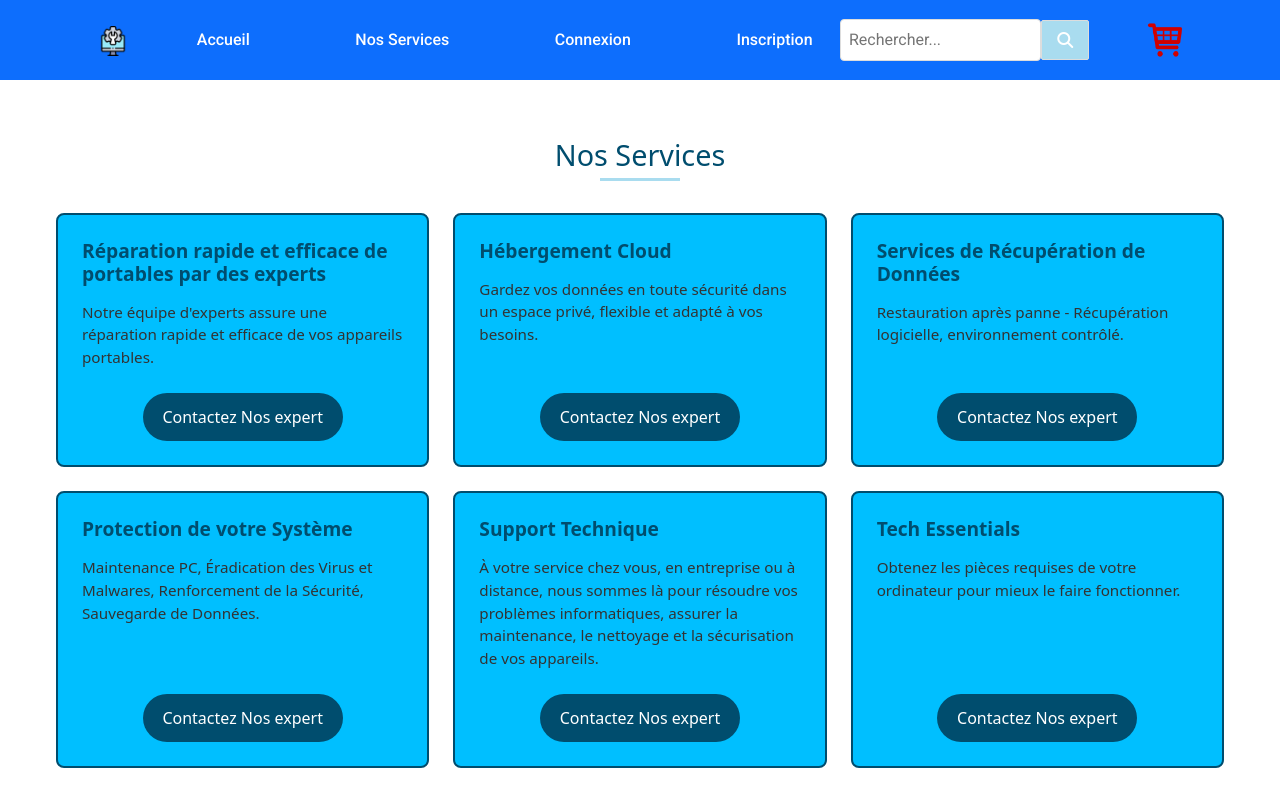
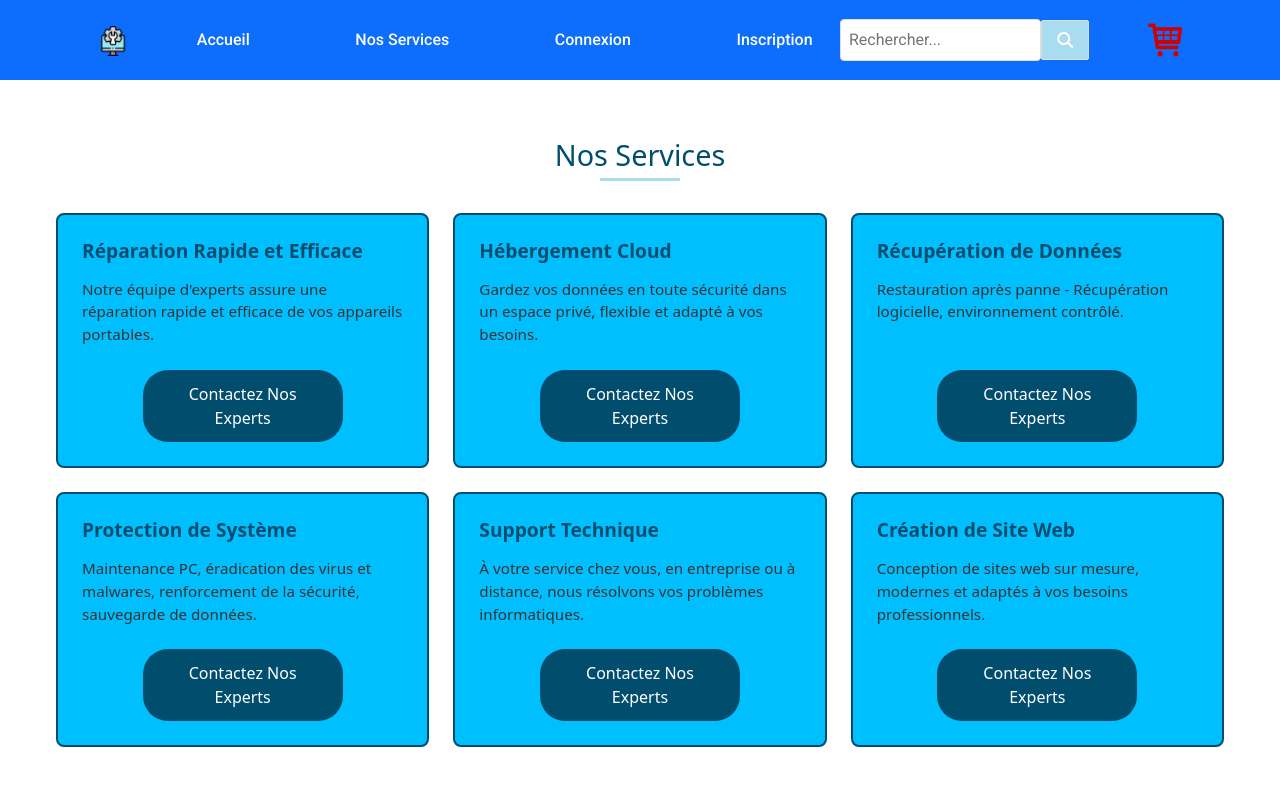
Before and after one commit to Masihullah37/Projects, a React (Vite) app in the folder Frontend/: page /services in a window 1280 px wide. Shown: the top 806 px of the page. Built offline with nearby package versions, Linux system fonts and the light colour scheme.

Commit message:
Optimisation de la section Services avec défilement fluide et structure claire

```diff
--- a/Frontend/src/components/ServicesSection.jsx
+++ b/Frontend/src/components/ServicesSection.jsx
@@ -1,36 +1,37 @@
 
 
 
-import { useRef } from "react"
-import styles from "../styles/ServicesSection.module.css"
+import { useRef } from "react";
+import styles from "../styles/ServicesSection.module.css";
 
 function ServicesSection({ repairFormRef }) {
-  const servicesSectionRef = useRef(null)
+   // Référence pour la section des services
+  const servicesSectionRef = useRef(null);
 
   const scrollToRepairForm = () => {
-    // Add an offset to ensure the title is visible
     if (repairFormRef.current) {
-      const yOffset = -100 // Adjust this value as needed
-      const element = repairFormRef.current
-      const y = element.getBoundingClientRect().top + window.pageYOffset + yOffset
+      const yOffset = -100; // Adjust this value as needed
+      const element = repairFormRef.current;
+      const y = element.getBoundingClientRect().top + window.pageYOffset + yOffset;
 
-      window.scrollTo({ top: y, behavior: "smooth" })
+      window.scrollTo({ top: y, behavior: "smooth" });
     }
-  }
+  };
 
   return (
     <section ref={servicesSectionRef} id="services" className={styles.servicesSection}>
       <h2 className={styles.sectionTitle}>Nos Services</h2>
 
+      {/* Grille des services */}
       <div className={styles.servicesGrid}>
         {/* Service Card 1 */}
         <div className={styles.serviceCard}>
-          <h3 className={styles.serviceTitle}>Réparation rapide et efficace de portables par des experts</h3>
+          <h3 className={styles.serviceTitle}>Réparation Rapide et Efficace</h3>
           <p className={styles.serviceDescription}>
             Notre équipe d'experts assure une réparation rapide et efficace de vos appareils portables.
           </p>
           <button onClick={scrollToRepairForm} className={styles.contactButton}>
-            Contactez Nos expert
+            Contactez Nos Experts
           </button>
         </div>
 
@@ -41,29 +42,29 @@ function ServicesSection({ repairFormRef }) {
             Gardez vos données en toute sécurité dans un espace privé, flexible et adapté à vos besoins.
           </p>
           <button onClick={scrollToRepairForm} className={styles.contactButton}>
-            Contactez Nos expert
+            Contactez Nos Experts
           </button>
         </div>
 
         {/* Service Card 3 */}
         <div className={styles.serviceCard}>
-          <h3 className={styles.serviceTitle}>Services de Récupération de Données</h3>
+          <h3 className={styles.serviceTitle}>Récupération de Données</h3>
           <p className={styles.serviceDescription}>
             Restauration après panne - Récupération logicielle, environnement contrôlé.
           </p>
           <button onClick={scrollToRepairForm} className={styles.contactButton}>
-            Contactez Nos expert
+            Contactez Nos Experts
           </button>
         </div>
 
         {/* Service Card 4 */}
         <div className={styles.serviceCard}>
-          <h3 className={styles.serviceTitle}>Protection de votre Système</h3>
+          <h3 className={styles.serviceTitle}>Protection de Système</h3>
           <p className={styles.serviceDescription}>
-            Maintenance PC, Éradication des Virus et Malwares, Renforcement de la Sécurité, Sauvegarde de Données.
+            Maintenance PC, éradication des virus et malwares, renforcement de la sécurité, sauvegarde de données.
           </p>
           <button onClick={scrollToRepairForm} className={styles.contactButton}>
-            Contactez Nos expert
+            Contactez Nos Experts
           </button>
         </div>
 
@@ -71,27 +72,26 @@ function ServicesSection({ repairFormRef }) {
         <div className={styles.serviceCard}>
           <h3 className={styles.serviceTitle}>Support Technique</h3>
           <p className={styles.serviceDescription}>
-            À votre service chez vous, en entreprise ou à distance, nous sommes là pour résoudre vos problèmes
-            informatiques, assurer la maintenance, le nettoyage et la sécurisation de vos appareils.
+            À votre service chez vous, en entreprise ou à distance, nous résolvons vos problèmes informatiques.
           </p>
           <button onClick={scrollToRepairForm} className={styles.contactButton}>
-            Contactez Nos expert
+            Contactez Nos Experts
           </button>
         </div>
 
         {/* Service Card 6 */}
         <div className={styles.serviceCard}>
-          <h3 className={styles.serviceTitle}>Tech Essentials</h3>
+          <h3 className={styles.serviceTitle}>Création de Site Web</h3>
           <p className={styles.serviceDescription}>
-            Obtenez les pièces requises de votre ordinateur pour mieux le faire fonctionner.
+            Conception de sites web sur mesure, modernes et adaptés à vos besoins professionnels.
           </p>
           <button onClick={scrollToRepairForm} className={styles.contactButton}>
-            Contactez Nos expert
+            Contactez Nos Experts
           </button>
         </div>
       </div>
     </section>
-  )
+  );
 }
 
-export default ServicesSection
+export default ServicesSection;
```
